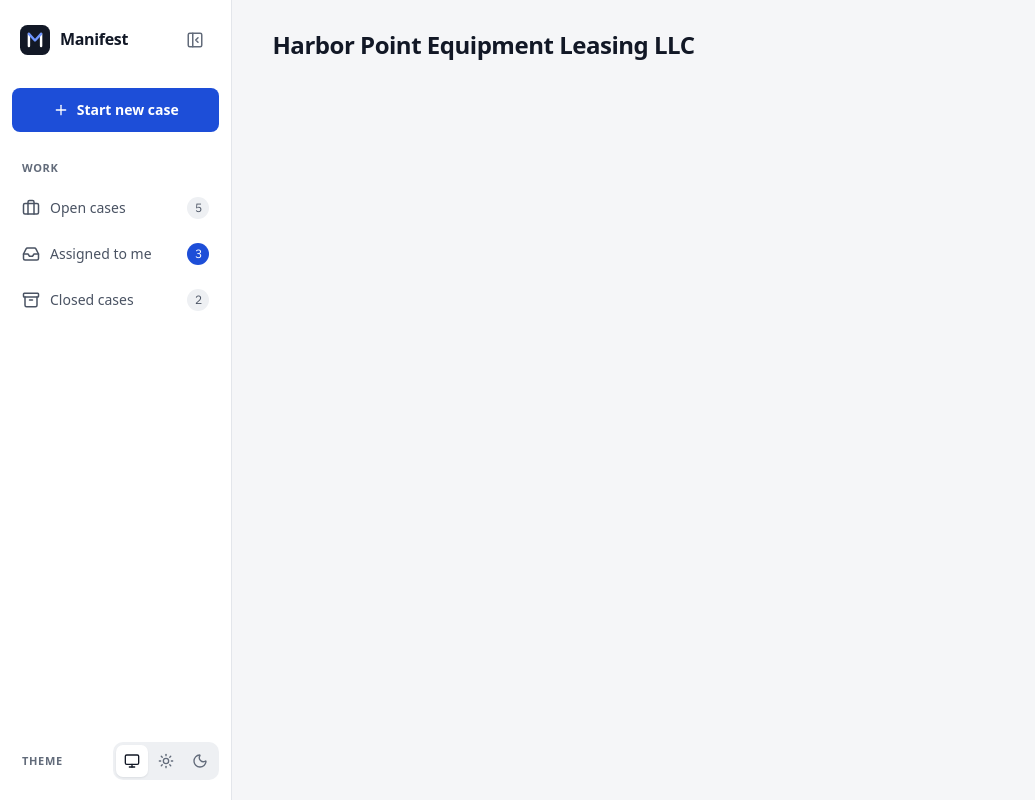
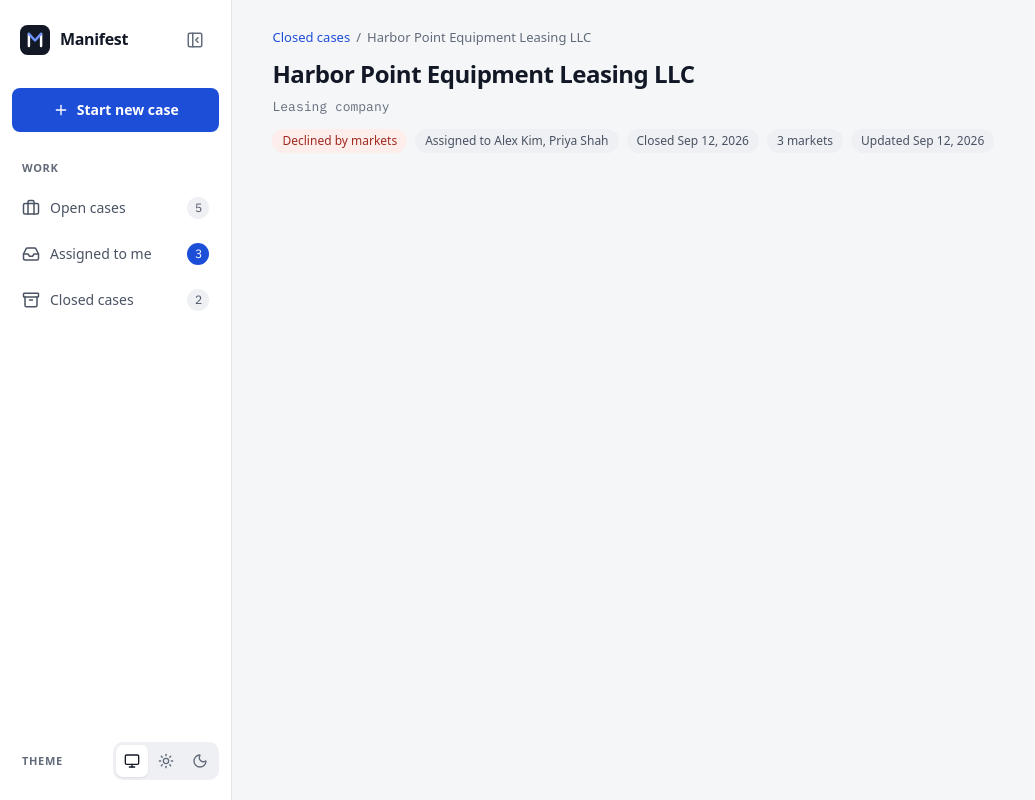
Before and after one commit to shubh0710/manifest, a React (Vite) app: page /cases/C-2026-0131 in a window 1280 px wide. Shown: the whole page, without its empty margins (0-1035 px from the left). Built offline with nearby package versions, Linux system fonts and the light colour scheme.

Commit message:
feat: add case header with status, people and dates

```diff
--- /dev/null
+++ b/src/pages/CasePage.css
@@ -0,0 +1,66 @@
+/* "Open cases / J. B. HUNT…": where this case lives, with a link back */
+.breadcrumb {
+    display: flex;
+    flex-wrap: wrap;
+    align-items: center;
+    gap: 6px;
+    margin-bottom: 10px;
+    font-size: 13px;
+    color: var(--ink-3);
+}
+
+.breadcrumb a {
+    text-decoration: none;
+}
+
+.breadcrumb a:hover {
+    text-decoration: underline;
+}
+
+.case-meta {
+    margin-top: 6px;
+    font: 13px var(--mono);
+    color: var(--ink-3);
+}
+
+.case-chips {
+    display: flex;
+    flex-wrap: wrap;
+    gap: 8px;
+    margin-top: 14px;
+}
+
+/* Shown on a case that's assigned but not started yet */
+.start-banner {
+    display: flex;
+    flex-wrap: wrap;
+    align-items: center;
+    justify-content: space-between;
+    gap: 16px;
+    padding: 20px;
+}
+
+.start-body {
+    flex: 1 1 320px;
+    min-width: 0;
+}
+
+.start-title {
+    font-size: 16px;
+    font-weight: 600;
+}
+
+.start-meta {
+    margin-top: 4px;
+    font-size: 13px;
+    color: var(--ink-3);
+}
+
+.start-note {
+    margin-top: 10px;
+    padding: 10px 12px;
+    border-radius: 8px;
+    background: var(--sunken);
+    line-height: 1.5;
+    color: var(--ink-2);
+}
--- a/src/pages/CasePage.tsx
+++ b/src/pages/CasePage.tsx
@@ -1,5 +1,16 @@
 import { Link, useParams } from "react-router"
+import CaseStatusChip from "../components/CaseStatusChip"
 import { useCases } from "../context/casesContext"
+import type { Case } from "../types/case"
+import { formatDate, formatEffectiveDate, formatUpdated } from "../utils/dates"
+import "./CasePage.css"
+
+// The list each case lives on, for the link back
+const LIST_LINK: Record<Case['status'], { label: string; path: string }> = {
+    new: { label: 'Assigned to me', path: '/cases/assigned' },
+    open: { label: 'Open cases', path: '/cases/open' },
+    closed: { label: 'Closed cases', path: '/cases/closed' },
+}
 
 function CasePage() {
     const { cases } = useCases()
@@ -18,13 +29,65 @@ function CasePage() {
         )
     }
 
+    const list = LIST_LINK[currentCase.status]
+
     return (
-        <header className="page-header">
-            <div>
-                <h1 className="page-title">{currentCase.name}</h1>
-                {currentCase.dot && <p className="page-subtitle">DOT {currentCase.dot}</p>}
-            </div>
-        </header>
+        <>
+            <nav className="breadcrumb" aria-label="Breadcrumb">
+                <Link to={list.path}>{list.label}</Link>
+                <span aria-hidden="true">/</span>
+                <span aria-current="page">{currentCase.name}</span>
+            </nav>
+
+            <header className="page-header">
+                <div>
+                    <h1 className="page-title">{currentCase.name}</h1>
+                    <p className="case-meta">
+                        {currentCase.dot && `USDOT ${currentCase.dot} · `}
+                        {currentCase.type === 'carrier' ? 'Motor carrier' : 'Leasing company'}
+                    </p>
+
+                    <div className="case-chips">
+                        <CaseStatusChip item={currentCase} />
+                        <span className="chip">Assigned to {currentCase.assignees.join(', ')}</span>
+
+                        {currentCase.status === 'new' && (
+                            <span className="chip">Due {formatDate(currentCase.dueOn)}</span>
+                        )}
+
+                        {currentCase.status === 'open' && (
+                            <span className="chip">Effective {formatEffectiveDate(currentCase.effectiveDate)}</span>
+                        )}
+
+                        {currentCase.status === 'closed' && (
+                            <>
+                                <span className="chip">Closed {formatDate(currentCase.closedOn)}</span>
+                                <span className="chip">{currentCase.marketsSubmitted} markets</span>
+                            </>
+                        )}
+
+                        <span className="chip">Updated {formatUpdated(currentCase.updatedAt)}</span>
+                    </div>
+                </div>
+            </header>
+
+            {currentCase.status === 'new' && (
+                <section className="card start-banner" aria-labelledby="start-heading">
+                    <div className="start-body">
+                        <h2 id="start-heading" className="start-title">
+                            Not started yet
+                        </h2>
+                        <p className="start-meta">
+                            Assigned by {currentCase.assignedBy} · {formatUpdated(currentCase.assignedAt)}
+                        </p>
+                        {currentCase.note && <p className="start-note">{currentCase.note}</p>}
+                    </div>
+                    <Link to={`/cases/new?assigned=${currentCase.id}`} className="btn btn-primary">
+                        Start this case
+                    </Link>
+                </section>
+            )}
+        </>
     )
 }
 
```
